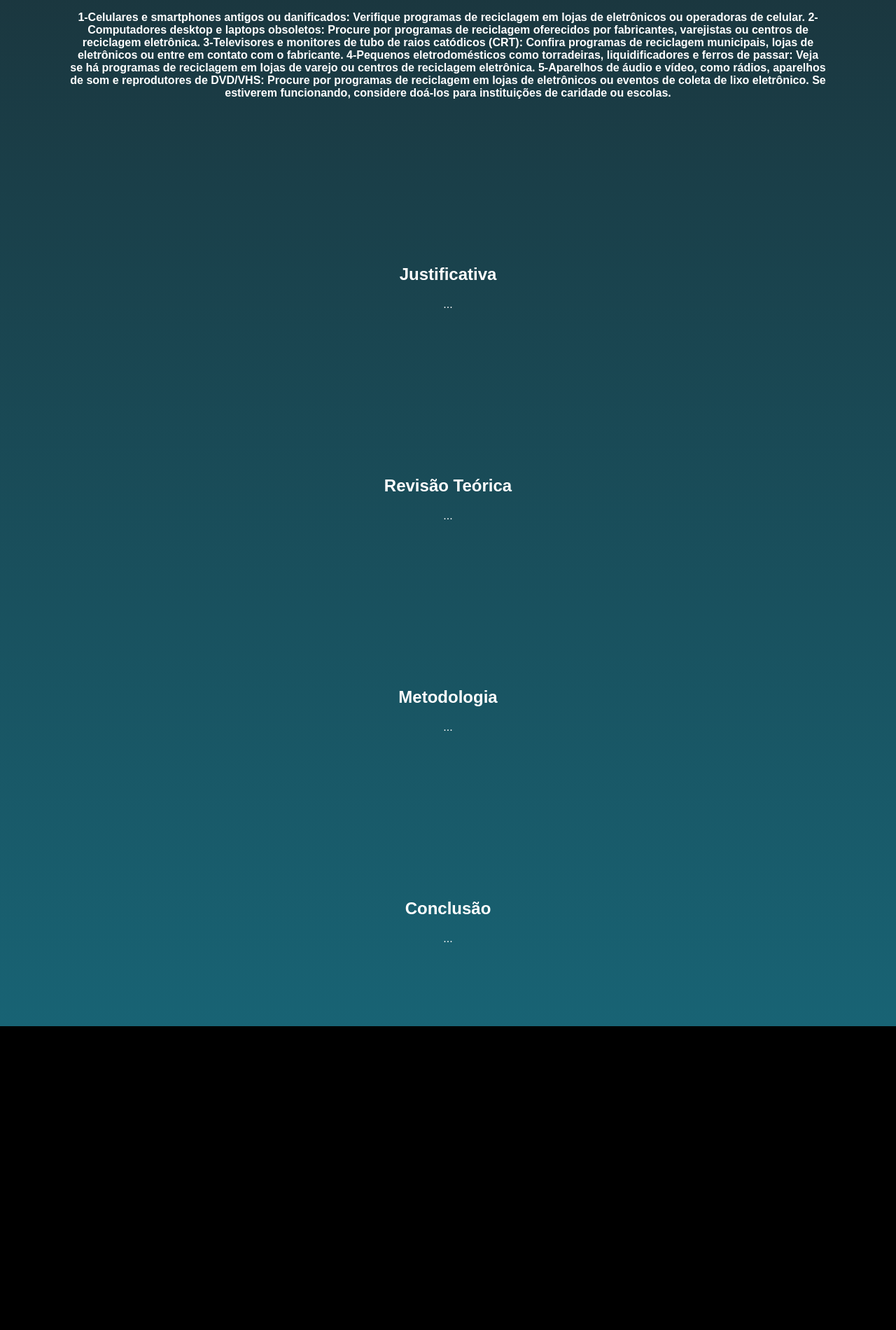
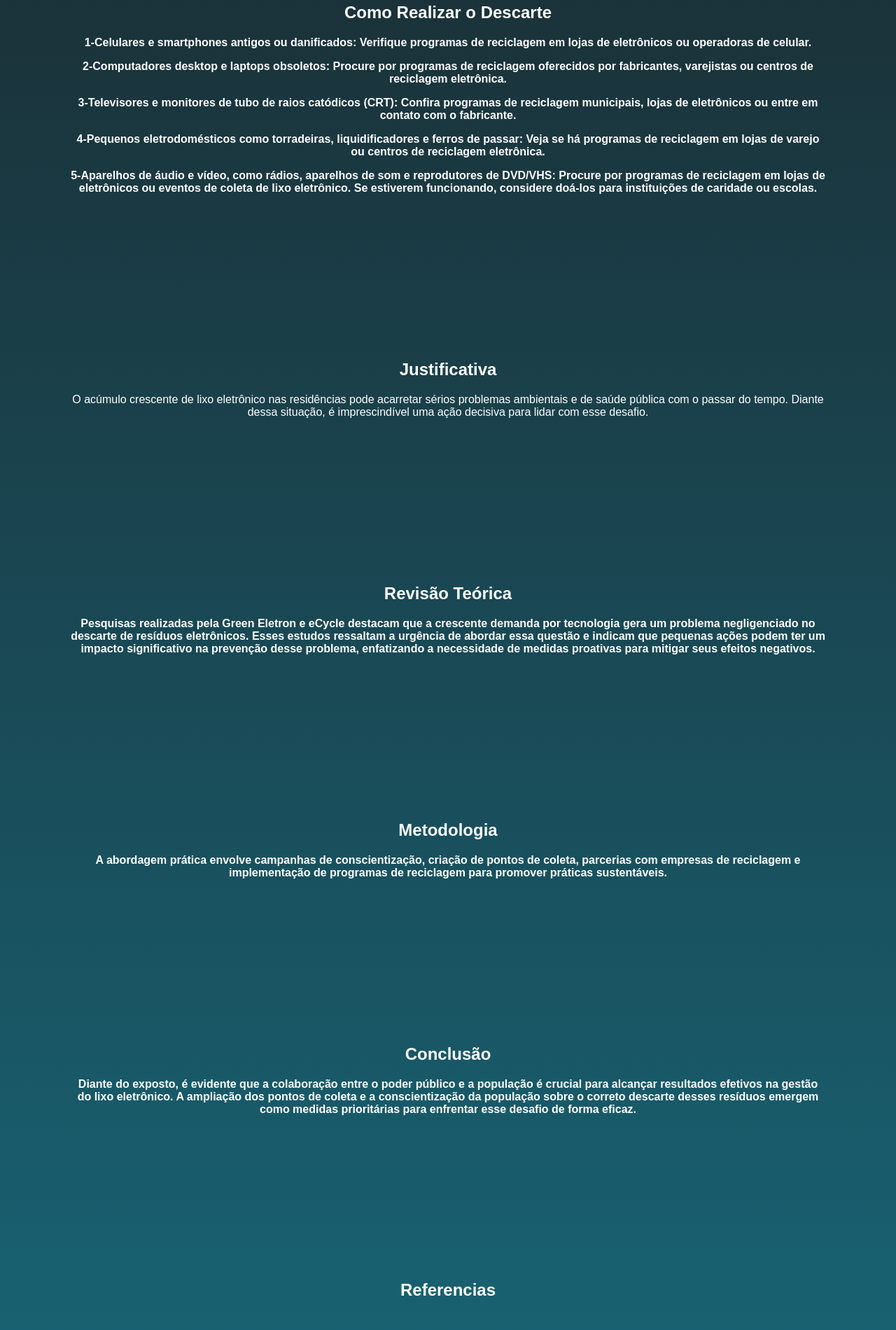
Before and after one commit to Guimelez/Quimica2, a plain HTML site: page index.html in a window 1280 px wide. Shown: the part 900-2800 px from the top of the page at 70% size. Before the commit the page ends 2366 px from the top, so only its background shows below. Drawn offline with Linux system fonts and the light colour scheme.

Commit message:
ajhaggfya

```diff
--- a/index.html
+++ b/index.html
@@ -74,43 +74,64 @@
         <a href="#referencial-teorico"><b><button class="b">Referencial Teórico</button></b></a>
         <a href="#metodologia"><b><button class="b">Metodologia</button></b></a>
         <a href="#conclusao"><b><button class="b">Conclusão</button></b></a>
+        <a href="#referenc"><b><button class="b">Referencias</button></b></a>
     </nav>
     <section id="definicao">
         <h2>Definição de Lixo Eletrônico</h2>
-        <p>...</p>
-    </section>
+    <b>
+        <p>O lixo eletrônico refere-se a equipamentos eletrônicos descartados, como computadores, celulares e eletrodomésticos, que contêm substâncias tóxicas e materiais prejudiciais ao meio ambiente.</p>
+    </b>
+</section>
     <section id="maleficios">
         <h2>Malefícios do Descarte Inadequado</h2>
-        <p>...</p>
+<b>
+        <p>O descarte inadequado de lixo eletrônico pode causar poluição do solo e da água devido às substâncias químicas presentes, além de liberar metais pesados que prejudicam a saúde humana.</p>
+</b>
     </section>
     <section id="como-descartar">
         <h2>Como Realizar o Descarte</h2>
-        <p><b> 1-Celulares e smartphones antigos ou danificados: Verifique programas de reciclagem em lojas de eletrônicos ou operadoras de celular.
+       <b>
+                <P>1-Celulares e smartphones antigos ou danificados: Verifique programas de reciclagem em lojas de eletrônicos ou operadoras de celular.</P>
 
-                2-Computadores desktop e laptops obsoletos: Procure por programas de reciclagem oferecidos por fabricantes, varejistas ou centros de reciclagem eletrônica.
+                <p>2-Computadores desktop e laptops obsoletos: Procure por programas de reciclagem oferecidos por fabricantes, varejistas ou centros de reciclagem eletrônica.</p>
 
-                3-Televisores e monitores de tubo de raios catódicos (CRT): Confira programas de reciclagem municipais, lojas de eletrônicos ou entre em contato com o fabricante.
+                <p>3-Televisores e monitores de tubo de raios catódicos (CRT): Confira programas de reciclagem municipais, lojas de eletrônicos ou entre em contato com o fabricante.</p>
 
-                4-Pequenos eletrodomésticos como torradeiras, liquidificadores e ferros de passar: Veja se há programas de reciclagem em lojas de varejo ou centros de reciclagem eletrônica.
+                <p>4-Pequenos eletrodomésticos como torradeiras, liquidificadores e ferros de passar: Veja se há programas de reciclagem em lojas de varejo ou centros de reciclagem eletrônica.</p>
 
-                5-Aparelhos de áudio e vídeo, como rádios, aparelhos de som e reprodutores de DVD/VHS: Procure por programas de reciclagem em lojas de eletrônicos ou eventos de coleta de lixo eletrônico. Se estiverem funcionando, considere doá-los para instituições de caridade ou escolas.</p></b>
+                <p>5-Aparelhos de áudio e vídeo, como rádios, aparelhos de som e reprodutores de DVD/VHS: Procure por programas de reciclagem em lojas de eletrônicos ou eventos de coleta de lixo eletrônico. Se estiverem funcionando, considere doá-los para instituições de caridade ou escolas.</p>
+        </b>
     </section>
     <section id="justificativa">
         <h2>Justificativa</h2>
-        <p>...</p>
+        <p>O acúmulo crescente de lixo eletrônico nas residências pode acarretar sérios problemas ambientais e de saúde pública com o passar do tempo. Diante dessa situação, é imprescindível uma ação decisiva para lidar com esse desafio.</p>
     </section>
     <section id="referencial-teorico">
         <h2>Revisão Teórica</h2>
-        <p>...</p>
+    <b>
+        <p>Pesquisas realizadas pela Green Eletron e eCycle destacam que a crescente demanda por tecnologia gera um problema negligenciado no descarte de resíduos eletrônicos. Esses estudos ressaltam a urgência de abordar essa questão e indicam que pequenas ações podem ter um impacto significativo na prevenção desse problema, enfatizando a necessidade de medidas proativas para mitigar seus efeitos negativos.</p>
+    </b>
     </section>
     <section id="metodologia">
         <h2>Metodologia</h2>
-        <p>...</p>
+        <b>
+        <p>A abordagem prática envolve campanhas de conscientização, criação de pontos de coleta, parcerias com empresas de reciclagem e implementação de programas de reciclagem para promover práticas sustentáveis.</p>
+        </b>
     </section>
     <section id="conclusao">
         <h2>Conclusão</h2>
-        <p>...</p>
+<b>
+        <p>Diante do exposto, é evidente que a colaboração entre o poder público e a população é crucial para alcançar resultados efetivos na gestão do lixo eletrônico. A ampliação dos pontos de coleta e a conscientização da população sobre o correto descarte desses resíduos emergem como medidas prioritárias para enfrentar esse desafio de forma eficaz.</p>
+</b>
     </section>
+<section id="Referencias">
+<h2>Referencias</h2>
+<a href=""></a>
+<a href=""></a>
+<a href=""></a>
+<a href=""></a>
+<a href=""></a>
+</section>
     <footer>
        <h1><b>Clique Para Nos Segir</b></h1>
       <p><b><a href="https://www.instagram.com/guimelez?igsh=MTM3OGM1MHU3OGJkcQ==">@Guimelez</a> / <a href="https://www.instagram.com/douglas_jiacomin?igsh=ZjZqamRmOGRiMnM2">@Douglas_Jiacomin</a> / <a href="https://www.instagram.com/jhever.siqueiraleal?igsh=bmpweDhobzY1NGR1"> @Jhever.Siqueira</a></b></p>
```
